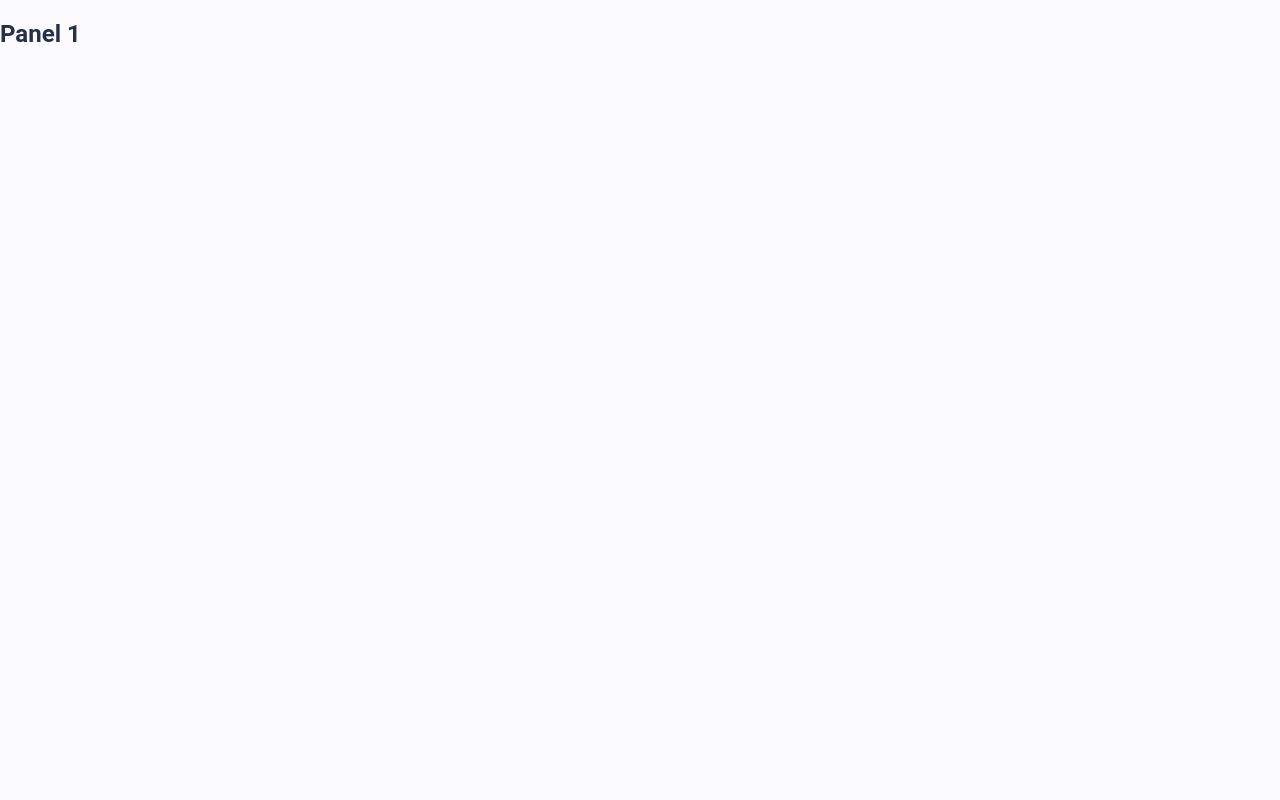
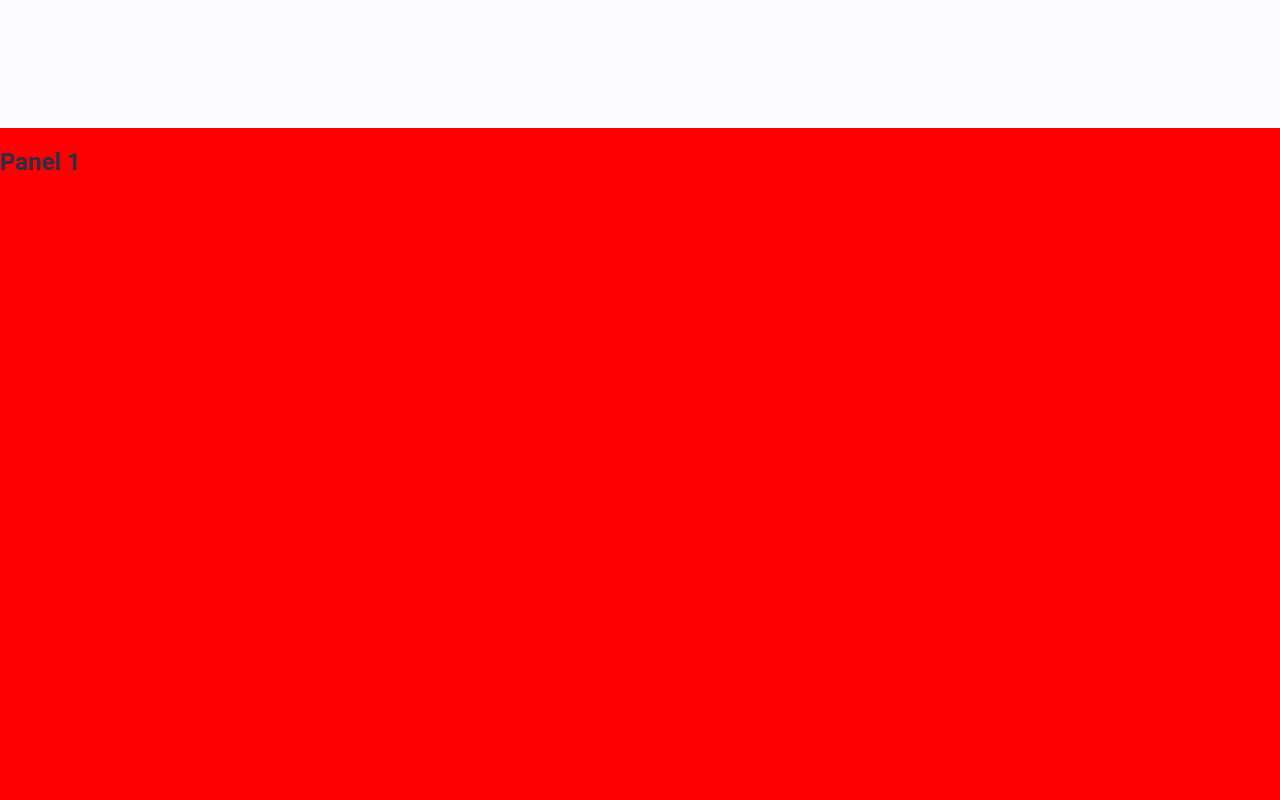
Before and after one commit to danidji/mama_mouv, a Next.js app: page /components/MainContent in a window 1280 px wide. Shown: the top 800 px of the page. Built offline with nearby package versions, Linux system fonts and the light colour scheme.

Commit message:
MOD - Structure scroll horizontal

```diff
--- a/pages/components/MainContent.jsx
+++ b/pages/components/MainContent.jsx
@@ -2,29 +2,56 @@ import React, { useRef, useEffect } from 'react';
 
 //import GSAP
 import { gsap } from "gsap/dist/gsap.js";
-import { ScrollToPlugin } from "gsap/dist/ScrollToPlugin";
+// import { ScrollToPlugin } from "gsap/dist/ScrollToPlugin";
 import { ScrollTrigger } from "gsap/dist/ScrollTrigger";
 
 
 
-if (process.client) {
-    gsap.registerPlugin(ScrollToPlugin, ScrollTrigger);
-}
 
 const MainContent = (props) => {
 
+    gsap.registerPlugin(ScrollTrigger);
+
+    const panelsRef = useRef(null);
+    const panelsContainerRef = useRef(null);
+
+    // Animation scroll défilement verticale
+    useEffect(() => {
+        const panels = gsap.utils.toArray(".panel");
+
+        gsap.to(panels, {
+            xPercent: -100 * (panels.length - 1),
+            ease: "none",
+            scrollTrigger: {
+                trigger: ".panels_container",
+                pin: true,
+                start: "top top",
+                scrub: true,
+                snap: {
+                    snapTo: 1 / (panels.length - 1),
+                    duration: { min: 0.1, max: 0.1 }
+                },
+                end: () => "+=" + (panelsContainerRef.current.offsetWidth - innerWidth)
+            }
+        });
+
+    }, [])
+
     return (
-        <section className="panels">
-            <div className="panels_container">
-                <div className="panel">
+        <section className="panels" ref={panelsRef}>
+            <div className="fake_header">
+
+            </div>
+            <div className="panels_container" ref={panelsContainerRef}>
+                <div className="panel test1">
                     <h1>Panel 1</h1>
 
                 </div>
-                <div className="panel">
+                <div className="panel test2" >
                     <h1>Panel 2</h1>
 
                 </div>
-                <div className="panel">
+                <div className="panel test3" >
                     <h1>Panel 3</h1>
                 </div>
             </div>
--- a/styles/general/components/_main_content.sass
+++ b/styles/general/components/_main_content.sass
@@ -1,7 +1,17 @@
+.fake_header
+    height: 4rem
+    width: 100%
 .panels_container
     width: 300%
     height: 100vh
-
+    padding-top: 4rem
+    display: flex
     .panel
         width: 100%
         height: 100%
+    .test1
+        background-color: red
+    .test2
+        background-color: blue
+    .test3
+        background-color: green
```
